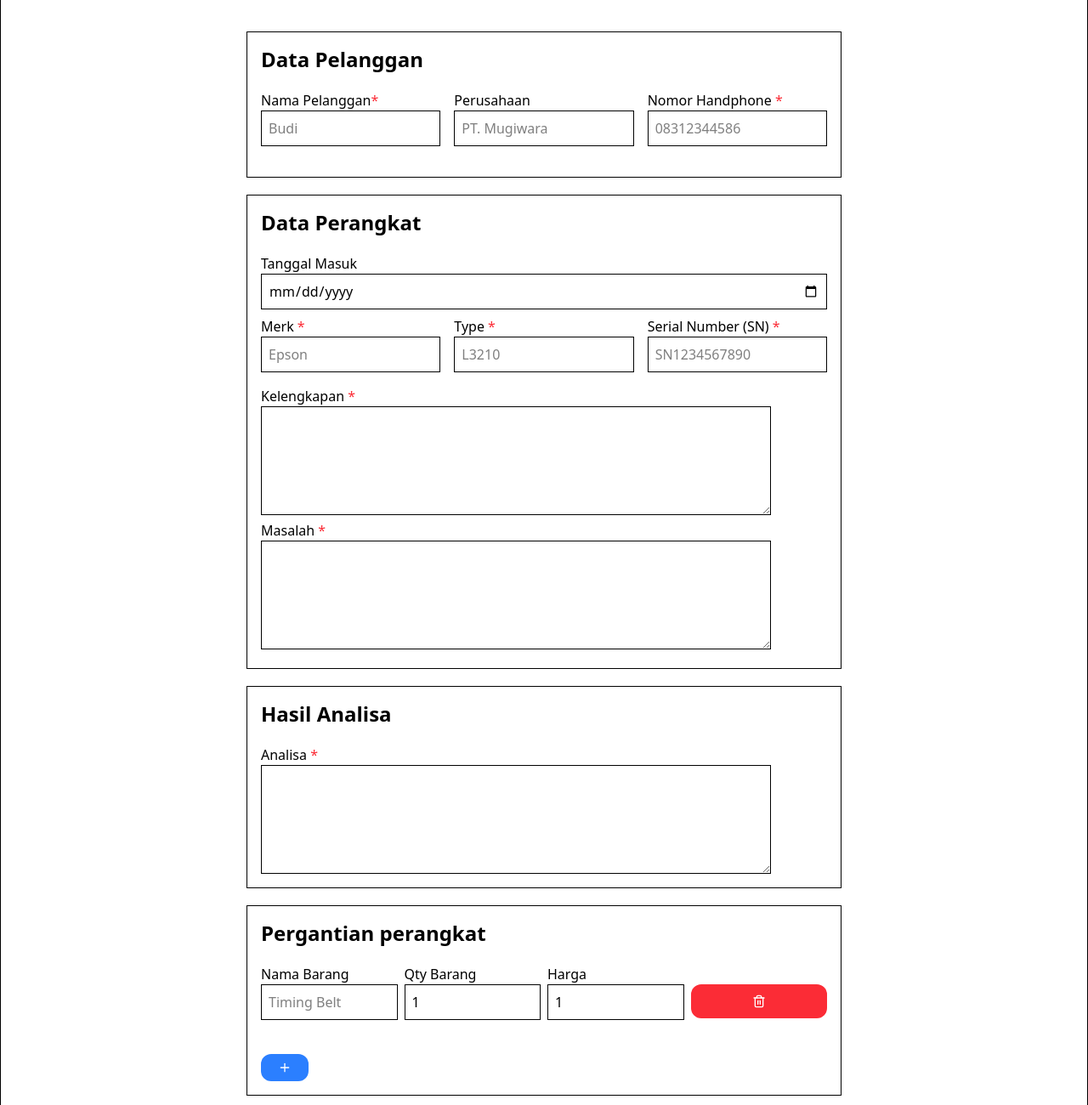
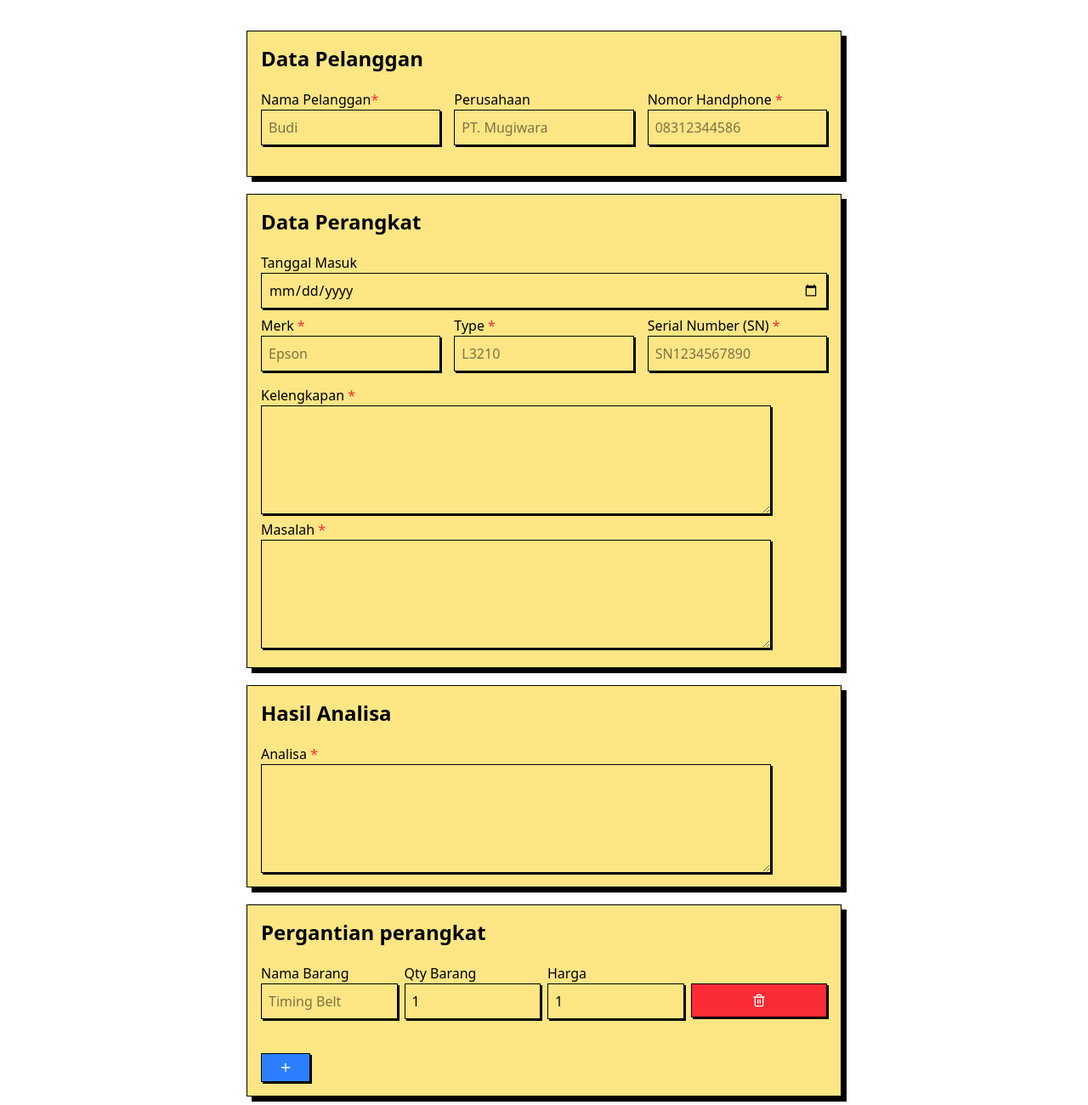
Before and after one commit to leemrtnzz/sacom, a plain HTML site: page index.html in a window 1280 px wide. Shown: the part 40-1340 px from the top of the page at 85% size. Drawn offline with nearby package versions, Linux system fonts and the light colour scheme; some packages are replaced by stand-ins of ours; a script that the page names is missing.

Commit message:
change: theme neobrutalism

```diff
--- a/index.html
+++ b/index.html
@@ -7,99 +7,111 @@
     <script src="https://cdn.jsdelivr.net/npm/@tailwindcss/browser@4"></script>
     <script src="https://cdn.jsdelivr.net/npm/sweetalert2@11"></script>
 </head>
+<style>
+    .neo-shadow-sm {
+        box-shadow: 2px 2px 0px 0px #000;
+    }
+    .neobrutalism-shadow {
+        box-shadow: 6px 6px 0px 0px #000;
+        transition: box-shadow 300ms ease-in-out;
+    }
+    .neobrutalism-shadow:hover {
+        box-shadow: 0px 0px 0px 0px #000;
+    }
+</style>
 <body>
-    <section class="flex flex-col items-center justify-center mx-auto border min-h-screen pb-16">
+    <section class="flex flex-col items-center justify-center mx-auto min-h-screen pb-16">
         <h1 class="font-bold text-3xl mb-10">FORM PENAWARAN</h1>
-        <div class="flex flex-col border p-4 mb-5 w-xs lg:w-[700px]">
+        <div class="flex flex-col border p-4 mb-5 w-xs lg:w-[700px] bg-amber-200 neobrutalism-shadow">
             <h1 class="font-bold text-2xl mb-5">Data Pelanggan</h1>
-            <div class="grid grid-cols-1 md:grid-cols-3 gap-4 mb-5">
+            <div class="grid grid-cols-1 md:grid-cols-3 gap-4 mb-5 ">
             <div>
                <div class="flex flex-col">
                  <label for="customer_name">Nama Pelanggan<span class="text-red-500">*</span></label>
-                <input class="border p-2" type="text" placeholder="Budi" id="customer_name" required autocomplete="off">
+                <input class="border p-2 border-[#000] neo-shadow-sm" type="text" placeholder="Budi" id="customer_name" required autocomplete="off">
                </div>
             </div>
             <div >
                 <div class="flex flex-col">
                  <label for="customer_company">Perusahaan</label>
-                <input class="border p-2" type="text" placeholder="PT. Mugiwara" id="customer_company" autocomplete="off">
+                <input class="border p-2 border-black neo-shadow-sm" type="text" placeholder="PT. Mugiwara" id="customer_company" autocomplete="off">
                </div>
             </div>
             <div>
                 <div class="flex flex-col">
                  <label for="customer_phone">Nomor Handphone <span class="text-red-500">*</span></label>
-                <input class="border p-2" type="text" placeholder="08312344586" id="customer_phone" required autocomplete="off">
+                <input class="border p-2 border-black neo-shadow-sm" type="text" placeholder="08312344586" id="customer_phone" required autocomplete="off">
                </div>
             </div>
         </div>
         </div>
 
-        <div class="flex flex-col border p-4 w-xs lg:w-[700px] mb-5">
+        <div class="flex flex-col border p-4 w-xs lg:w-[700px] mb-5 bg-amber-200 neobrutalism-shadow">
             <h1 class="font-bold text-2xl mb-5">Data Perangkat</h1>
             <div class="w-full flex flex-col mb-2">
                 <label for="date_in">Tanggal Masuk</label>
-                <input class="border p-2" type="date" id="date_in" required autocomplete="off">
+                <input class="border p-2 border-black neo-shadow-sm" type="date" id="date_in" required autocomplete="off">
             </div>
             <div class="grid grid-cols-1 md:grid-cols-3 gap-4">
             <div>
                 <div class="flex flex-col">
                     <label for="brand">Merk <span class="text-red-500">*</span></label>
-                    <input class="border p-2" type="text" placeholder="Epson" id="brand" required autocomplete="off">
+                    <input class="border p-2 border-black neo-shadow-sm" type="text" placeholder="Epson" id="brand" required autocomplete="off">
                 </div>
             </div>
             <div>
                 <div class="flex flex-col">
                     <label for="type_brand">Type <span class="text-red-500">*</span></label>
-                    <input class="border p-2" type="text" placeholder="L3210" id="type_brand" required autocomplete="off">
+                    <input class="border p-2 border-black neo-shadow-sm" type="text" placeholder="L3210" id="type_brand" required autocomplete="off">
                 </div>
             </div>
             <div>
                 <div class="flex flex-col">
                     <label for="serial_number">Serial Number (SN) <span class="text-red-500">*</span></label>
-                    <input class="border p-2" type="text" placeholder="SN1234567890" id="serial_number" required autocomplete="off">
+                    <input class="border p-2 border-black neo-shadow-sm" type="text" placeholder="SN1234567890" id="serial_number" required autocomplete="off">
                 </div>
             </div>
             <div>
                 <div class="w-full">
                 <label for="completeness">Kelengkapan <span class="text-red-500">*</span></label>
-                <textarea name="completeness" id="completeness" cols="30" rows="10" class="border p-2 w-full lg:w-[600px] h-32" required></textarea>
+                <textarea name="completeness" id="completeness" cols="30" rows="10" class="border p-2 border-black neo-shadow-sm w-full lg:w-[600px] h-32" required></textarea>
             </div>
             <div class="w-full">
                 <label for="problem">Masalah <span class="text-red-500">*</span></label>
-                <textarea name="problem" id="problem" cols="30" rows="10" class="border p-2 w-full lg:w-[600px] h-32"></textarea>
+                <textarea name="problem" id="problem" cols="30" rows="10" class="border p-2 border-black neo-shadow-sm w-full lg:w-[600px] h-32"></textarea>
             </div>
             </div>
         </div>
         </div>
 
-        <div class="flex flex-col border p-4 w-xs lg:w-[700px] mb-5">
+        <div class="flex flex-col border p-4 w-xs lg:w-[700px] mb-5 bg-amber-200 neobrutalism-shadow">
             <h1 class="font-bold text-2xl mb-5">Hasil Analisa</h1>
             <div class="w-full flex flex-col">
                 <label for="analysis">Analisa <span class="text-red-500">*</span></label>
-                <textarea name="analysis" id="analysis" cols="30" rows="10" class="border p-2 w-full lg:w-[600px] h-32"></textarea>
+                <textarea name="analysis" id="analysis" cols="30" rows="10" class="border p-2 border-black neo-shadow-sm w-full lg:w-[600px] h-32"></textarea>
             </div>
         </div>
         </div>
 
-        <div class="flex flex-col border p-4 w-xs lg:w-[700px] mb-5">
+        <div class="flex flex-col border p-4 w-xs lg:w-[700px] mb-5 bg-amber-200 neobrutalism-shadow">
             <h1 class="font-bold text-2xl mb-5">Pergantian perangkat</h1>
             <div id="items-container">
                 <div class="item-row grid grid-cols-1 md:grid-cols-4 gap-2 mb-2">
                     <div class="flex flex-col">
                         <label>Nama Barang</label>
-                        <input class="border p-2 item-name" type="text" placeholder="Timing Belt" required>
+                        <input class="border p-2 border-black neo-shadow-sm item-name" type="text" placeholder="Timing Belt" required>
                     </div>
                     <div class="flex flex-col">
                         <label>Qty Barang</label>
-                        <input class="border p-2 item-qty" type="number" placeholder="qty" value="1" required autocomplete="off">
+                        <input class="border p-2 border-black neo-shadow-sm item-qty" type="number" placeholder="qty" value="1" required autocomplete="off">
                     </div>
                     <div class="flex flex-col">
                         <label>Harga</label>
-                        <input class="border p-2 item-price" type="text" placeholder="1.000" value="1" required autocomplete="off">
+                        <input class="border p-2 border-black neo-shadow-sm item-price" type="text" placeholder="1.000" value="1" required autocomplete="off">
                     </div>
                     <div class="flex flex-col">
                         <label class="invisible">Action</label>
-                        <button class="remove-item py-2 bg-red-500 px-5 rounded-xl text-white h-10">
+                        <button class="remove-item py-2 bg-red-500 px-5 border border-black neo-shadow-sm text-white h-10">
                             <div class="flex text-center items-center justify-center">
                             <svg xmlns="http://www.w3.org/2000/svg" class="w-4 h-4" viewBox="0 0 24 24" fill="none" stroke="currentColor" stroke-width="2" stroke-linecap="round" stroke-linejoin="round" class="lucide lucide-trash2-icon lucide-trash-2"><path d="M10 11v6"/><path d="M14 11v6"/><path d="M19 6v14a2 2 0 0 1-2 2H7a2 2 0 0 1-2-2V6"/><path d="M3 6h18"/><path d="M8 6V4a2 2 0 0 1 2-2h4a2 2 0 0 1 2 2v2"/></svg>
                             </div>
@@ -108,35 +120,35 @@
                 </div>
             </div>
             <div class="">
-                <button id="add_item" class="mt-8 py-2 bg-blue-500 px-5 rounded-xl text-white"><svg xmlns="http://www.w3.org/2000/svg" class="w-4 h-4" viewBox="0 0 24 24" fill="none" stroke="currentColor" stroke-width="2" stroke-linecap="round" stroke-linejoin="round" class="lucide lucide-plus-icon lucide-plus"><path d="M5 12h14"/><path d="M12 5v14"/></svg></button>
+                <button id="add_item" class="mt-8 py-2 bg-blue-500 px-5 border border-black neo-shadow-sm text-white"><svg xmlns="http://www.w3.org/2000/svg" class="w-4 h-4" viewBox="0 0 24 24" fill="none" stroke="currentColor" stroke-width="2" stroke-linecap="round" stroke-linejoin="round" class="lucide lucide-plus-icon lucide-plus"><path d="M5 12h14"/><path d="M12 5v14"/></svg></button>
             </div>
         </div>
 
-        <div class="flex flex-col border p-4 w-xs lg:w-[700px] mb-5">
+        <div class="flex flex-col border p-4 w-xs lg:w-[700px] mb-5 bg-amber-200 neobrutalism-shadow">
             <h1 class="font-bold text-2xl mb-5">Lainnya</h1>
             <div class="grid grid-cols-1 md:grid-cols-2 gap-4 mb-4">
                 <div class="flex flex-col">
                     <label for="service_fee">Biaya Layanan <span class="text-red-500">*</span></label>
-                    <input class="border p-2" type="text" placeholder="50.000" id="service_fee" value="1" required>
+                    <input class="border p-2 border-black neo-shadow-sm" type="text" placeholder="50.000" id="service_fee" value="1" required>
                 </div>
             </div>
             <div class="w-full">
                 <label for="notes">Catatan</label>
-                <textarea id="notes" cols="30" rows="15" class="border p-2 w-full h-64" placeholder="Tambahkan catatan tambahan..."></textarea>
+                <textarea id="notes" cols="30" rows="15" class="border p-2 border-black neo-shadow-sm w-full h-64" placeholder="Tambahkan catatan tambahan..."></textarea>
             </div>
         </div>
-        <div class="flex flex-col border p-4 w-xs lg:w-[700px] mb-5">
+        <div class="flex flex-col border p-4 w-xs lg:w-[700px] mb-5 bg-amber-200 neobrutalism-shadow">
             <h1 class="font-bold text-2xl mb-5">Preview Pesan</h1>
             <div class="w-full">
                 <label for="text_message">Text Message</label>
-                <textarea id="text_message" cols="30" rows="15" class="border p-2 w-full h-64" readonly></textarea>
+                <textarea id="text_message" cols="30" rows="15" class="border p-2 border-black neo-shadow-sm w-full h-64" readonly></textarea>
             </div>
             <div class="mt-4 flex gap-3">
-                <button id="copy_btn" class="py-2 bg-blue-500 px-5 rounded-xl text-white font-bold flex items-center gap-2">
+                <button id="copy_btn" class="py-2 bg-blue-500 px-5 border border-black neo-shadow-sm text-white font-bold flex items-center gap-2">
                     <svg xmlns="http://www.w3.org/2000/svg" class="w-4 h-4" viewBox="0 0 24 24" fill="none" stroke="currentColor" stroke-width="2" stroke-linecap="round" stroke-linejoin="round" class="lucide lucide-copy-icon lucide-copy"><rect width="14" height="14" x="8" y="8" rx="2" ry="2"/><path d="M4 16c-1.1 0-2-.9-2-2V4c0-1.1.9-2 2-2h10c1.1 0 2 .9 2 2"/></svg>
                     Salin Pesan
                 </button>
-                <button id="whatsapp_btn" class="py-2 bg-green-500 px-5 rounded-xl text-white font-bold flex items-center gap-2">
+                <button id="whatsapp_btn" class="py-2 bg-green-500 px-5 border border-black neo-shadow-sm text-white font-bold flex items-center gap-2">
                     <svg xmlns="http://www.w3.org/2000/svg" class="w-4 h-4" viewBox="0 0 24 24" fill="none" stroke="currentColor" stroke-width="2" stroke-linecap="round" stroke-linejoin="round" class="lucide lucide-send-icon lucide-send"><path d="M14.536 21.686a.5.5 0 0 0 .937-.024l6.5-19a.496.496 0 0 0-.635-.635l-19 6.5a.5.5 0 0 0-.024.937l7.93 3.18a2 2 0 0 1 1.112 1.11z"/><path d="m21.854 2.147-10.94 10.939"/></svg>
                     Kirim ke WhatsApp
                 </button>
```
